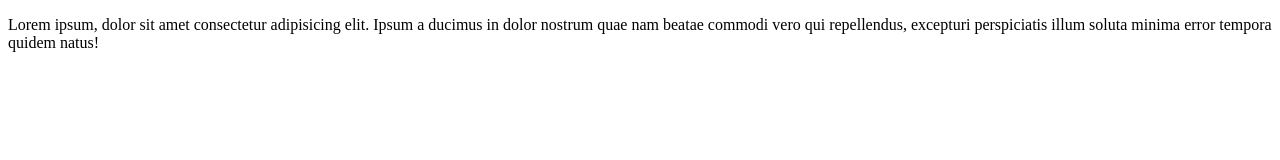
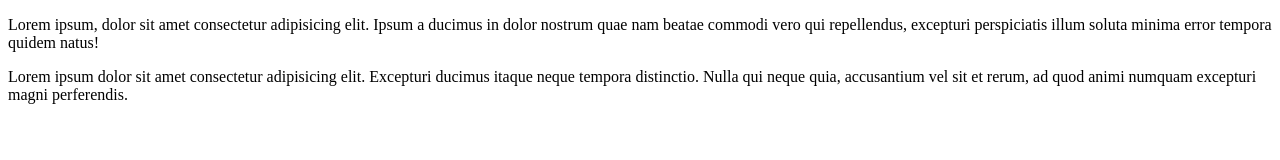
Before and after one commit to DanielFujita/Testee, a plain HTML site: page site-exemplo/index.html in a window 1280 px wide. Drawn offline with Linux system fonts and the light colour scheme.

Commit message:
adicionei um parag

```diff
--- a/site-exemplo/index.html
+++ b/site-exemplo/index.html
@@ -8,5 +8,6 @@
 </head>
 <body>
     <p>Lorem ipsum, dolor sit amet consectetur adipisicing elit. Ipsum a ducimus in dolor nostrum quae nam beatae commodi vero qui repellendus, excepturi perspiciatis illum soluta minima error tempora quidem natus!</p>
+    <p>Lorem ipsum dolor sit amet consectetur adipisicing elit. Excepturi ducimus itaque neque tempora distinctio. Nulla qui neque quia, accusantium vel sit et rerum, ad quod animi numquam excepturi magni perferendis.</p>
 </body>
 </html>
```
